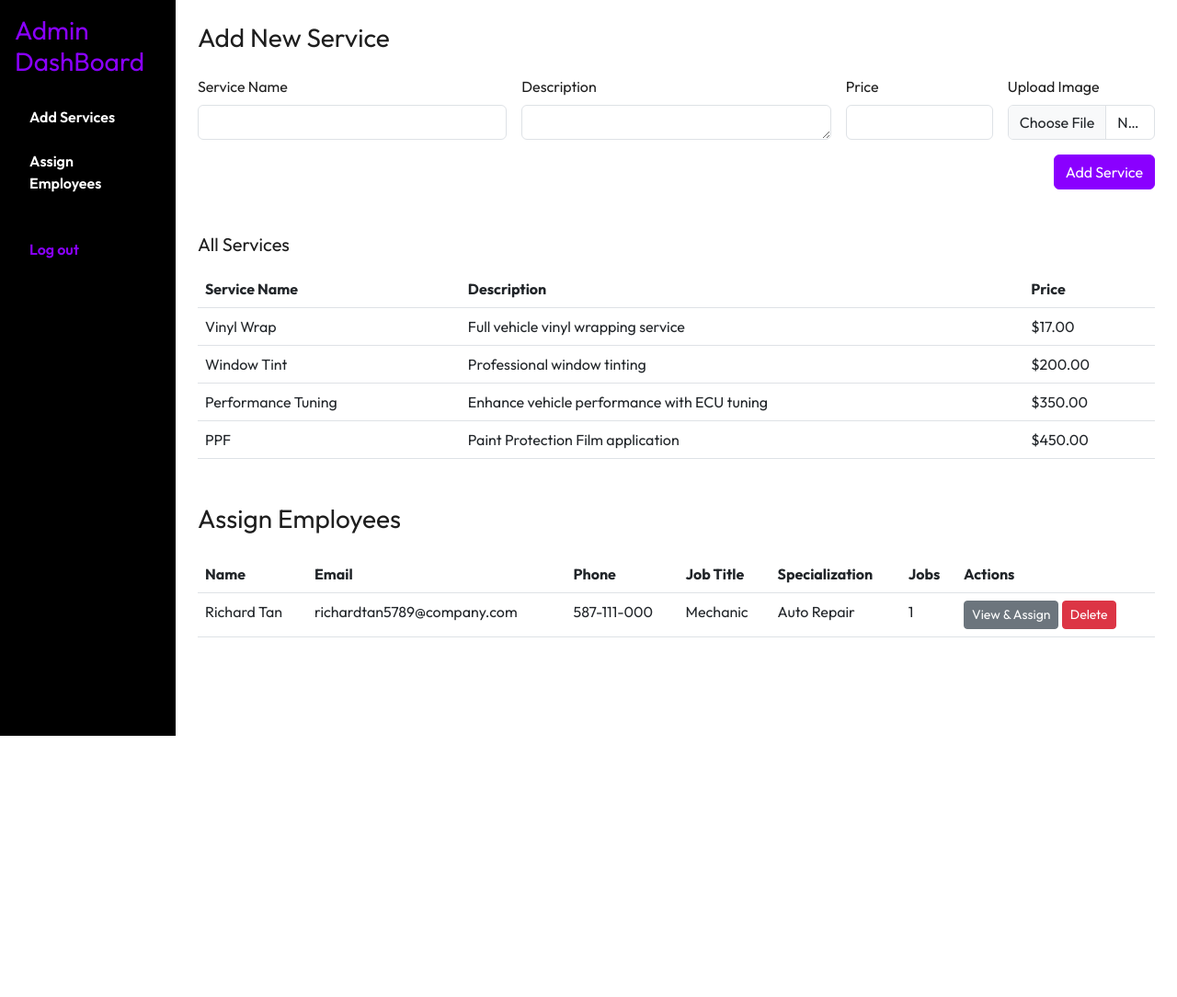
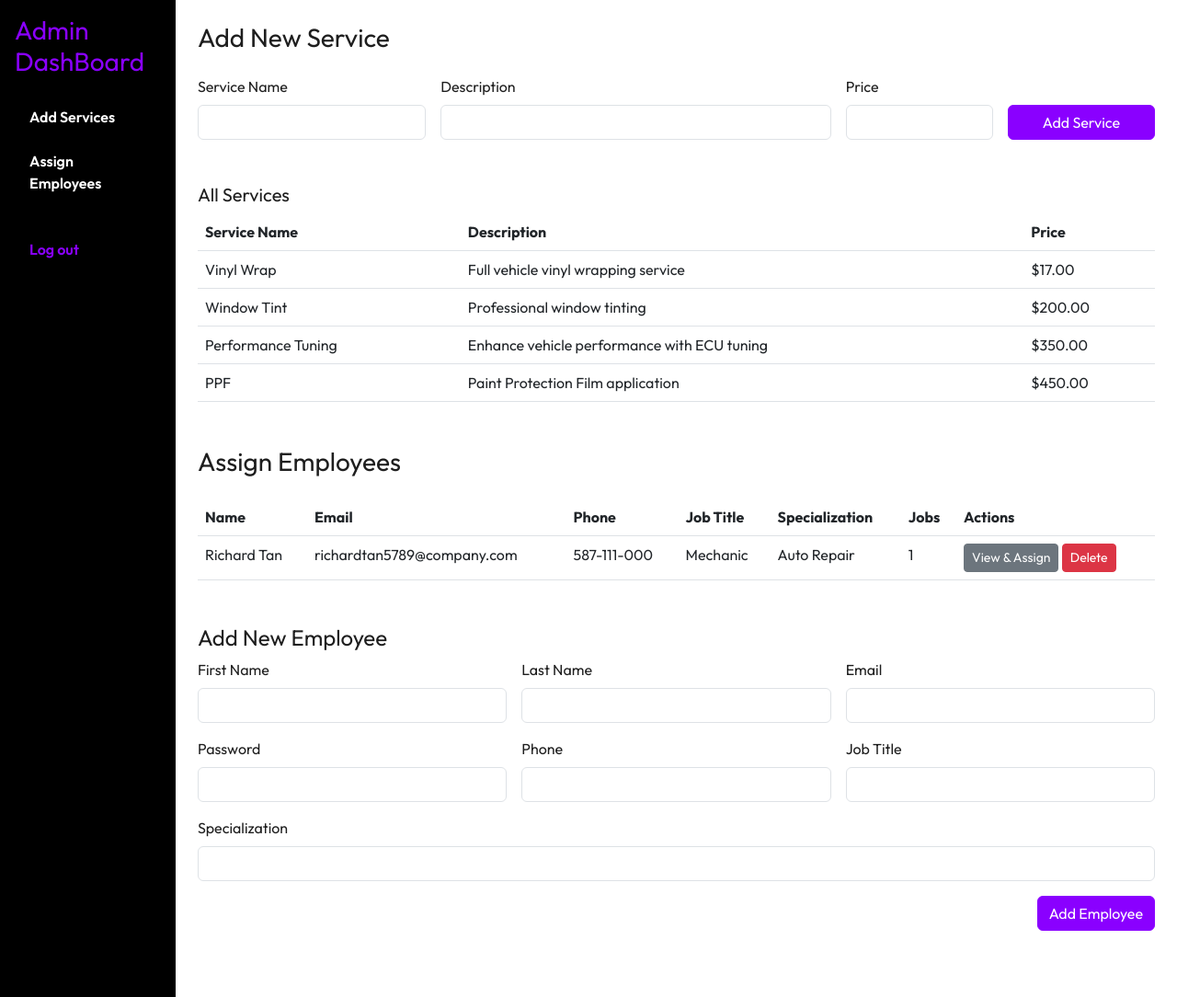
Before and after one commit to Farhad-Alizada/Autobody-Booking-System, a PHP site: page /admin.php in a window 1280 px wide. Shown: the whole page at 92% size. Before the commit the page ends 800 px from the top, so only its background shows below. Run offline with PHP 8.4, Linux system fonts and the light colour scheme; a user stored in the database is signed in; data comes from the database, SQL or seed files in the repository.

Commit message:
did stuff to employee, admin page. addemployee

```diff
--- a/admin.php
+++ b/admin.php
@@ -7,8 +7,8 @@ if (!isset($_SESSION['user']) || $_SESSION['user']['AccessLevel'] !== 'Admin') {
   exit();
 }
 
-// Get employees
-$stmt = $pdo->prepare("
+// Fetch all employees
+$employeeStmt = $pdo->prepare("
   SELECT
     U.UserID,
     CONCAT(U.FirstName, ' ', U.LastName) AS name,
@@ -22,13 +22,13 @@ $stmt = $pdo->prepare("
   LEFT JOIN ScheduleEmployee SE ON E.UserID = SE.EmployeeUserID
   GROUP BY E.UserID
 ");
-$stmt->execute();
-$employees = $stmt->fetchAll(PDO::FETCH_ASSOC);
+$employeeStmt->execute();
+$employees = $employeeStmt->fetchAll(PDO::FETCH_ASSOC);
 
-// Get services
-$serviceStmt = $pdo->prepare("SELECT * FROM ServiceOffering");
-$serviceStmt->execute();
-$services = $serviceStmt->fetchAll(PDO::FETCH_ASSOC);
+// Fetch all services
+$servicesStmt = $pdo->prepare("SELECT OfferingName, ServiceDescription, ServicePrice FROM ServiceOffering");
+$servicesStmt->execute();
+$services = $servicesStmt->fetchAll(PDO::FETCH_ASSOC);
 ?>
 <!DOCTYPE html>
 <html lang="en">
@@ -37,7 +37,6 @@ $services = $serviceStmt->fetchAll(PDO::FETCH_ASSOC);
   <meta name="viewport" content="width=device-width, initial-scale=1.0"/>
   <title>WrapLab Admin Dashboard</title>
   <link rel="stylesheet" href="https://cdn.jsdelivr.net/npm/bootstrap@5.3.0/dist/css/bootstrap.min.css" />
-  <link rel="stylesheet" href="https://cdn.jsdelivr.net/npm/bootstrap-icons@1.10.5/font/bootstrap-icons.css" />
   <link href="https://fonts.googleapis.com/css2?family=Outfit:wght@400;600;700&display=swap" rel="stylesheet">
   <link rel="stylesheet" href="styles.css" />
 </head>
@@ -52,41 +51,32 @@ $services = $serviceStmt->fetchAll(PDO::FETCH_ASSOC);
 </nav>
 
 <div class="container-fluid p-4">
-  <?php if (isset($_GET['success']) && $_GET['success'] === '1'): ?>
-    <div class="alert alert-success">Employee added successfully!</div>
-  <?php endif; ?>
-  <?php if (isset($_GET['service']) && $_GET['service'] === 'added'): ?>
-    <div class="alert alert-success">Service added successfully!</div>
-  <?php endif; ?>
 
-  <!-- ADD SERVICES -->
+  <!-- Add New Service -->
   <section id="add-services" class="mb-5">
     <h3 class="mb-4">Add New Service</h3>
-    <form class="row g-3" enctype="multipart/form-data" action="add_service.php" method="POST">
-      <div class="col-md-4">
+    <form class="row g-3" action="add_service.php" method="POST">
+      <div class="col-md-3">
         <label class="form-label">Service Name</label>
         <input type="text" name="serviceName" class="form-control" required>
       </div>
-      <div class="col-md-4">
+      <div class="col-md-5">
         <label class="form-label">Description</label>
-        <textarea name="serviceDesc" class="form-control" rows="1" required></textarea>
+        <input type="text" name="serviceDesc" class="form-control" required>
       </div>
       <div class="col-md-2">
         <label class="form-label">Price</label>
-        <input type="number" name="servicePrice" class="form-control" step="0.01" required>
+        <input type="number" step="0.01" name="priceRange" class="form-control" required>
       </div>
-      <div class="col-md-2">
-        <label class="form-label">Upload Image</label>
-        <input type="file" name="serviceImage" class="form-control" accept="image/*" required>
-      </div>
-      <div class="col-12 text-end">
-        <button type="submit" class="btn btn-primary">Add Service</button>
+      <div class="col-md-2 d-flex align-items-end">
+        <button type="submit" class="btn btn-primary w-100">Add Service</button>
       </div>
     </form>
+  </section>
 
-    <!-- Service Display Table -->
-    <h5 class="mt-5">All Services</h5>
-    <table class="table mt-3">
+  <!-- All Services Table -->
+  <h5 class="mt-4 mb-2">All Services</h5>
+  <table class="table">
     <thead>
       <tr>
         <th>Service Name</th>
@@ -95,20 +85,19 @@ $services = $serviceStmt->fetchAll(PDO::FETCH_ASSOC);
       </tr>
     </thead>
     <tbody>
-        <?php foreach ($services as $service): ?>
+      <?php foreach ($services as $s): ?>
         <tr>
-          <td><?= htmlspecialchars($service['OfferingName']) ?></td>
-          <td><?= htmlspecialchars($service['ServiceDescription']) ?></td>
-          <td>$<?= number_format($service['ServicePrice'], 2) ?></td>
+          <td><?= htmlspecialchars($s['OfferingName']) ?></td>
+          <td><?= htmlspecialchars($s['ServiceDescription']) ?></td>
+          <td>$<?= number_format($s['ServicePrice'], 2) ?></td>
         </tr>
       <?php endforeach; ?>
     </tbody>
   </table>
-  </section>
 
-  <!-- ASSIGN EMPLOYEES -->
+  <!-- Assign Employees -->
   <section id="assign-employees" class="mb-5">
-    <h3 class="mb-4">Assign Employees</h3>
+    <h3 class="mt-5 mb-4">Assign Employees</h3>
     <table class="table">
       <thead>
         <tr>
@@ -151,10 +140,46 @@ $services = $serviceStmt->fetchAll(PDO::FETCH_ASSOC);
         <?php endforeach; ?>
       </tbody>
     </table>
+
+    <!-- Add Employee Form -->
+    <h4 class="mt-5">Add New Employee</h4>
+    <form action="add_employee.php" method="POST" class="row g-3 mb-4">
+      <div class="col-md-4">
+        <label class="form-label">First Name</label>
+        <input type="text" name="first_name" class="form-control" required>
+      </div>
+      <div class="col-md-4">
+        <label class="form-label">Last Name</label>
+        <input type="text" name="last_name" class="form-control" required>
+      </div>
+      <div class="col-md-4">
+        <label class="form-label">Email</label>
+        <input type="email" name="email" class="form-control" required>
+      </div>
+      <div class="col-md-4">
+        <label class="form-label">Password</label>
+        <input type="password" name="password" class="form-control" required>
+      </div>
+      <div class="col-md-4">
+        <label class="form-label">Phone</label>
+        <input type="text" name="phone" class="form-control" required>
+      </div>
+      <div class="col-md-4">
+        <label class="form-label">Job Title</label>
+        <input type="text" name="job_title" class="form-control" required>
+      </div>
+      <div class="col-md-12">
+        <label class="form-label">Specialization</label>
+        <input type="text" name="specialization" class="form-control" required>
+      </div>
+      <div class="col-12 text-end">
+        <button type="submit" class="btn btn-primary">Add Employee</button>
+      </div>
+    </form>
   </section>
 </div>
 
-<!-- Employee Info Modal -->
+<!-- MODAL -->
 <div class="modal fade" id="employeeModal" tabindex="-1" aria-labelledby="employeeModalLabel" aria-hidden="true">
   <div class="modal-dialog modal-dialog-centered">
     <div class="modal-content">
@@ -169,9 +194,6 @@ $services = $serviceStmt->fetchAll(PDO::FETCH_ASSOC);
         <p><strong>Job Title:</strong> <span id="empTitle"></span></p>
         <p><strong>Specialization:</strong> <span id="empSpec"></span></p>
         <p><strong>Jobs Assigned:</strong> <span id="empJobs"></span></p>
-      </div>
-      <div class="modal-footer">
-        <button type="button" class="btn btn-secondary" data-bs-dismiss="modal">Close</button>
       </div>
     </div>
   </div>
```
Lines whose indentation alone changed are shown as unchanged.
